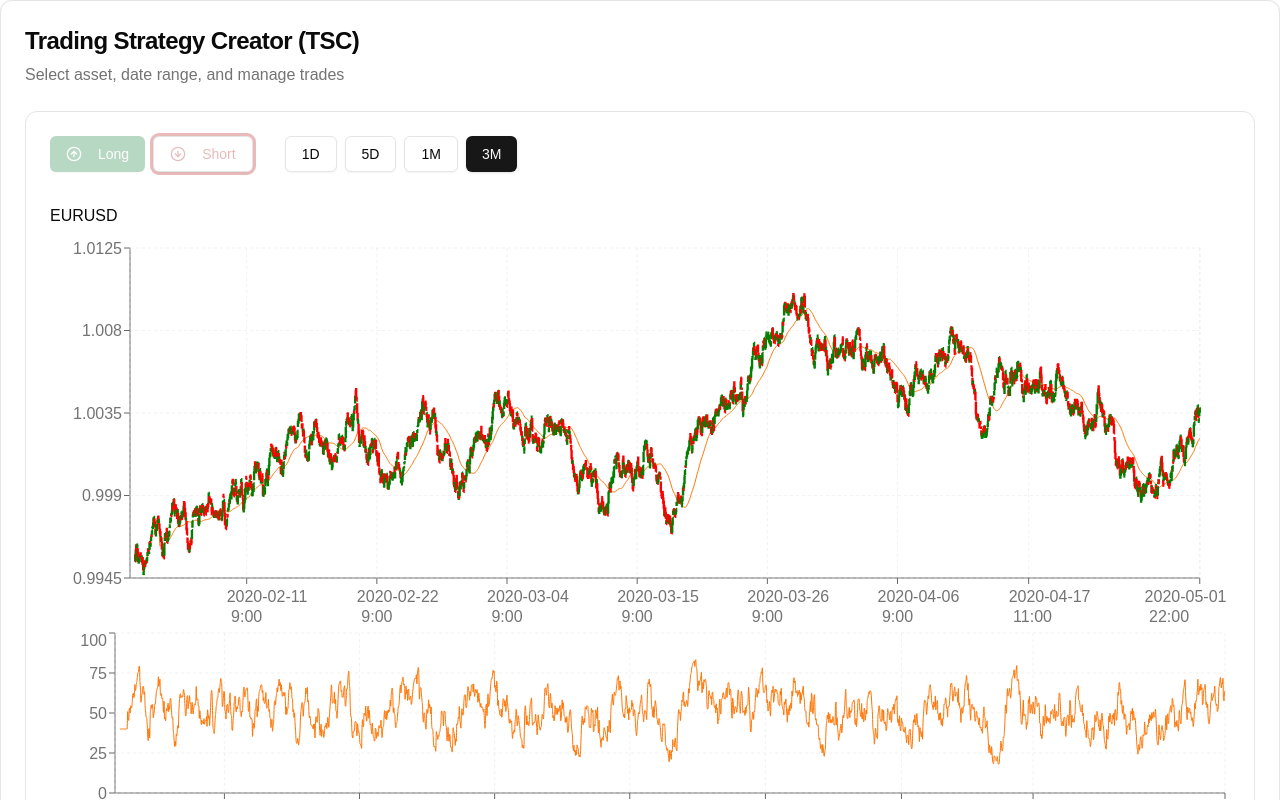
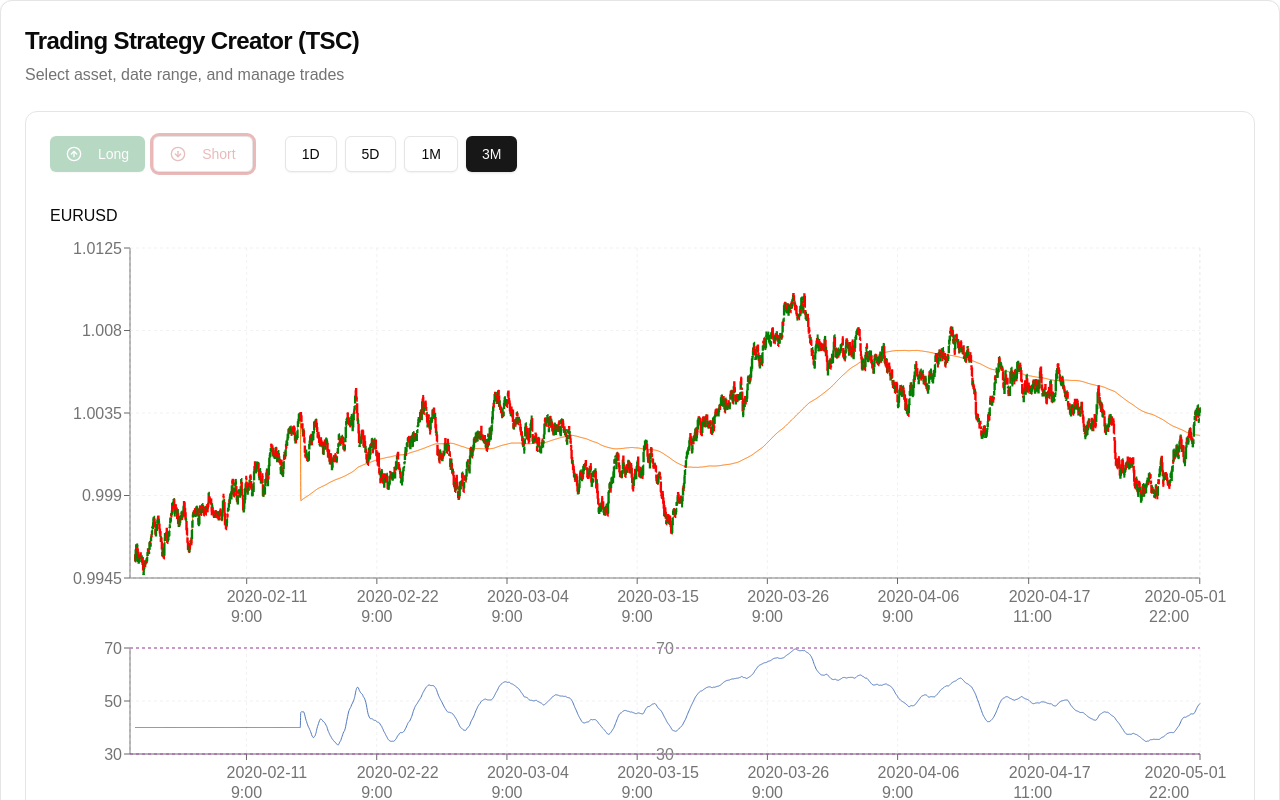
Before and after one commit to jkim1708/EvoTraderDemo, a Next.js app in the folder my-app/: page / in a window 1280 px wide. Shown: the top 800 px of the page. Built offline with nearby package versions, Linux system fonts and the light colour scheme.

Commit message:
finalise rsi chart

```diff
--- a/my-app/components/ui/candleStickChart.tsx
+++ b/my-app/components/ui/candleStickChart.tsx
@@ -5,7 +5,7 @@ import {
     Bar,
     CartesianGrid,
     ComposedChart, Line, LineChart,
-    ReferenceArea,
+    ReferenceArea, ReferenceLine,
     ResponsiveContainer,
     Tooltip,
     XAxis,
@@ -141,13 +141,13 @@ function CustomizedTick(props: CustomizedTickProps) {
 
 function attachMovingAverageData(data: CandleStickChart[]): CandleStickChart[] {
     data.map((tickData, index) => {
-        const movingAverage = data.slice(Math.max(0, index - 50), index)
+        const movingAverage = data.slice(Math.max(0, index - (14*24)), index)
                 .reduce((acc, tickData) => {
                     return acc + parseFloat(tickData.close);
                 }, 0)
 
-            / 50;
-        if (index < 50) {
+            / (14*24);
+        if (index < (14*24)) {
             tickData['movingAverage'] = tickData.close;
         } else {
             tickData['movingAverage'] = movingAverage.toString();
@@ -157,7 +157,7 @@ function attachMovingAverageData(data: CandleStickChart[]): CandleStickChart[] {
     return data;
 }
 
-function calculateRSI(data: CandleStickChart[], period: number = 14): CandleStickChart[] {
+function calculateRSI(data: CandleStickChart[], period: number = 24*14): CandleStickChart[] {
     let gains = 0;
     let losses = 0;
 
@@ -176,8 +176,8 @@ function calculateRSI(data: CandleStickChart[], period: number = 14): CandleStic
     let avgLoss = losses / period;
 
     // Calculate RSI for the rest of the data
-    for (let i = period + 1; i < data.length; i++) {
-        const change = parseFloat(data[i].close) - parseFloat(data[i - 1].close);
+    for (let i = period; i < data.length; i++) {
+        const change = parseFloat(data[i].close) - parseFloat(data[i - 24].close);
         if (change > 0) {
             gains = change;
             losses = 0;
@@ -194,8 +194,6 @@ function calculateRSI(data: CandleStickChart[], period: number = 14): CandleStic
 
         data[i]['rsi'] = rsi.toString();
     }
-
-    console.log('rsi data', data);
 
     return data;
 }
@@ -519,13 +517,17 @@ const CandleStickChart =
                         },
                     }}
 
-                                    className="h-[200px] mb-10">
-                            <LineChart data={visibleData}>
+                                    className="h-[200px] mb-10 pb-6">
+                            <LineChart data={visibleData} margin={{top: 20, right: 30, left: 20, bottom: 20}}>
                                 <XAxis dataKey="ts" tickCount={visibleData.length} tick={CustomizedTick}
                                        padding={{'left': 5}}/>
                                 <YAxis yAxisId="1" dataKey="rsi" domain={['auto', 'auto']} allowDecimals={true}/>
+                                <ReferenceLine y={80} yAxisId="1" label={80} stroke="purple"/>
+                                <ReferenceLine y={20} yAxisId="1" label={20} stroke="purple"/>
+                                <ReferenceLine y={30} yAxisId="1" label={30} strokeDasharray={"3 3"} stroke="purple"/>
+                                <ReferenceLine y={70} yAxisId="1" label={70} strokeDasharray={"3 3"} stroke="purple"/>
                                 <CartesianGrid strokeDasharray="3 3"/>
-                                <Line type="monotone" dataKey="rsi" yAxisId="1" stroke="#ff7300" dot={false}/>
+                                <Line type="monotone" dataKey="rsi" yAxisId="1" stroke="#5078BE" dot={false}/>
                             </LineChart>
                     </ChartContainer>
                 </Suspense>
```
